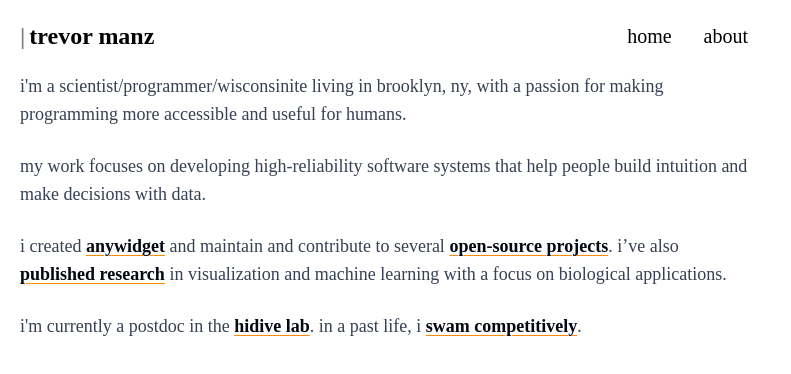
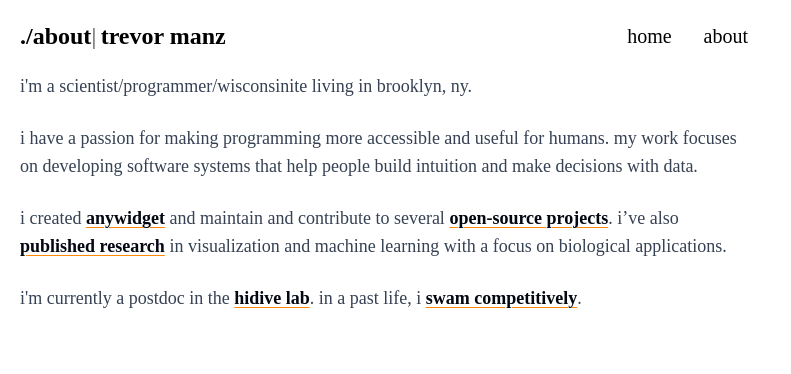
Before and after one commit to manzt/trevorma.nz, a SvelteKit app: page /about in a window 1280 px wide. Shown: the top 374 px of the page, without its empty margins (0-791 px from the left). Built offline with nearby package versions, Linux system fonts and the light colour scheme.

Commit message:
Update +page.svelte

```diff
--- a/src/routes/about/+page.svelte
+++ b/src/routes/about/+page.svelte
@@ -9,13 +9,14 @@
 
 <section>
 	<p>
-		i'm a scientist/programmer/wisconsinite living in brooklyn, ny, with a
-		passion for making programming more accessible and useful for humans.
+		i'm a scientist/<wbr>programmer/<wbr>wisconsinite living in brooklyn,
+		ny.
 	</p>
 
 	<p>
-		my work focuses on developing high-reliability software systems that
-		help people build intuition and make decisions with data.
+		i have a passion for making programming more accessible and useful
+		for humans. my work focuses on developing software systems that help
+		people build intuition and make decisions with data.
 	</p>
 
 	<p>
```
